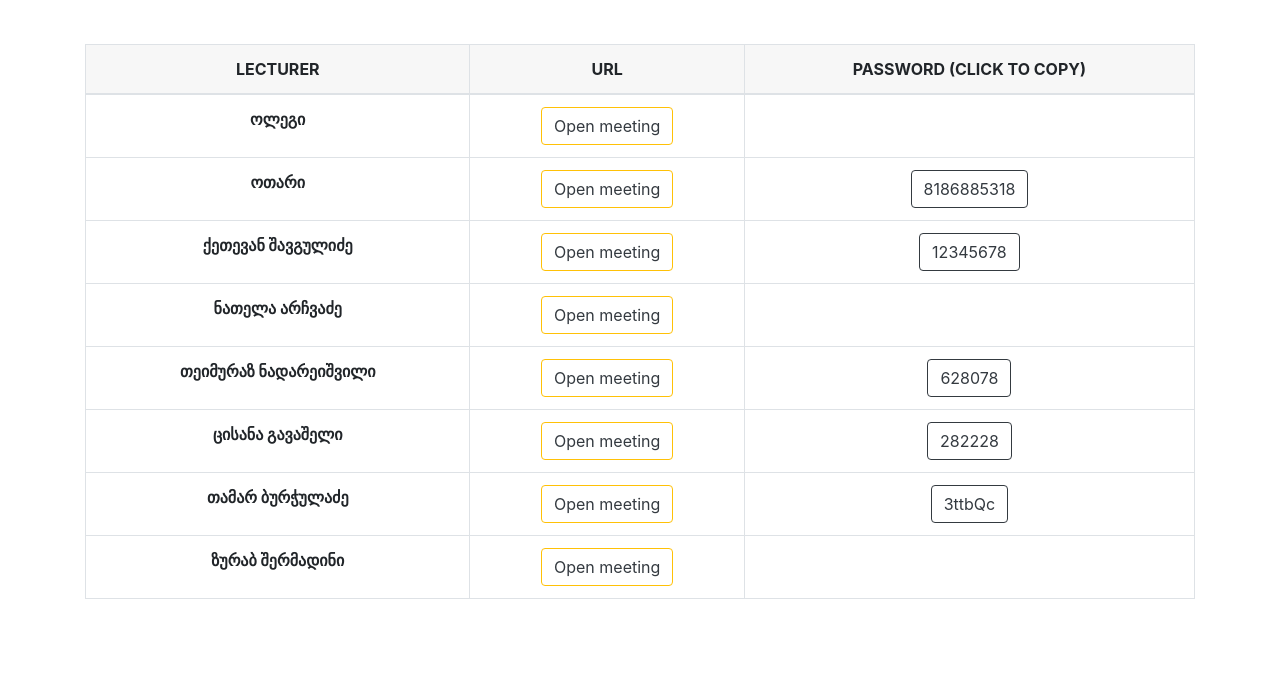
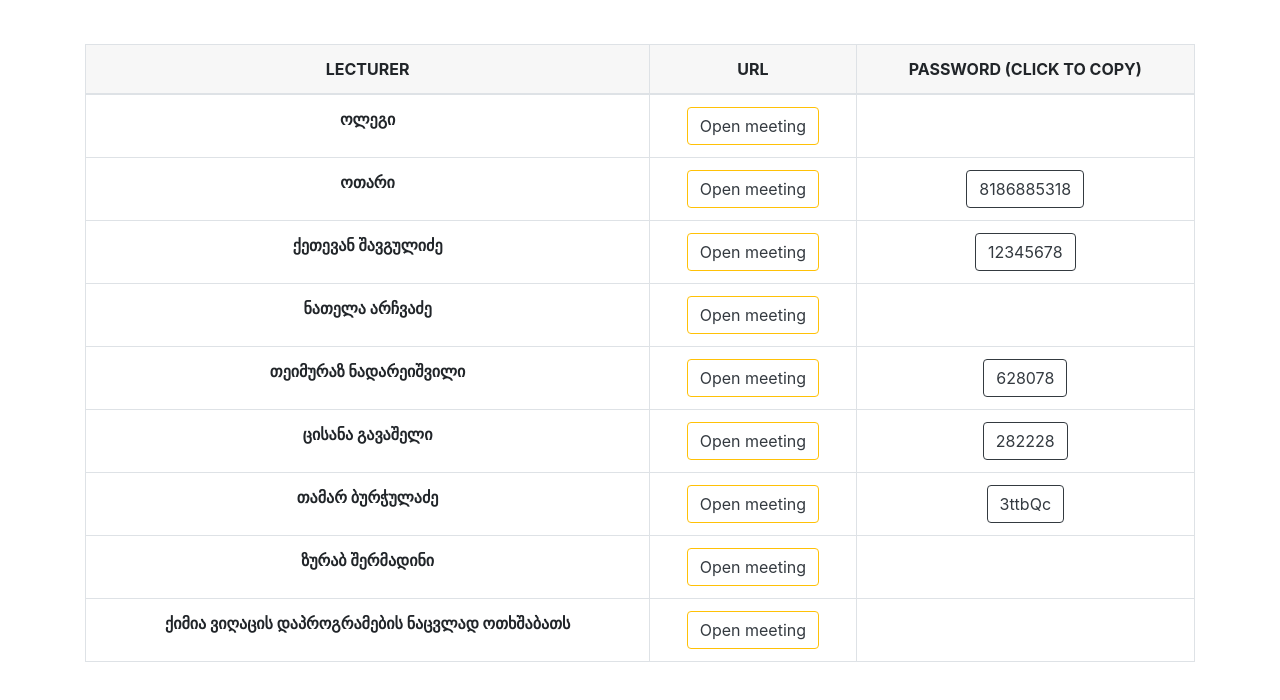
Before and after one commit to dimitri20/urls, a plain HTML site: page index.html in a window 1280 px wide. Drawn offline with nearby package versions, Linux system fonts and the light colour scheme.

Commit message:
add checmistry

```diff
--- a/index.html
+++ b/index.html
@@ -103,6 +103,10 @@
         "name": "ზურაბ შერმადინი",
         "url": "https://us04web.zoom.us/j/4400662176",
         "pwd": ""
+    }, {
+        "name": "ქიმია ვიღაცის დაპროგრამების ნაცვლად ოთხშაბათს",
+        "url": "https://zoom.us/j/2787790932",
+        "pwd": ""
     }]
 
     function copyTxtListener() {
```
